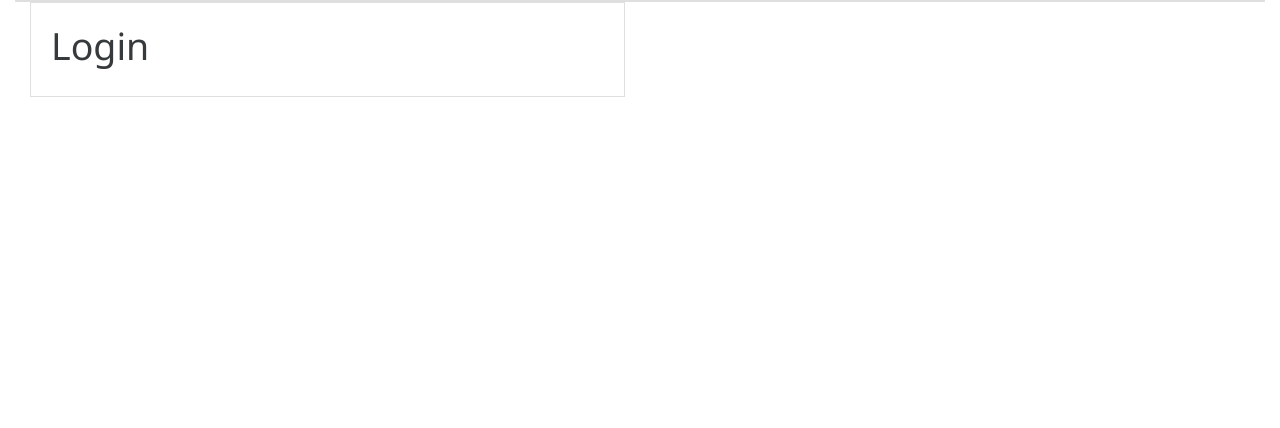
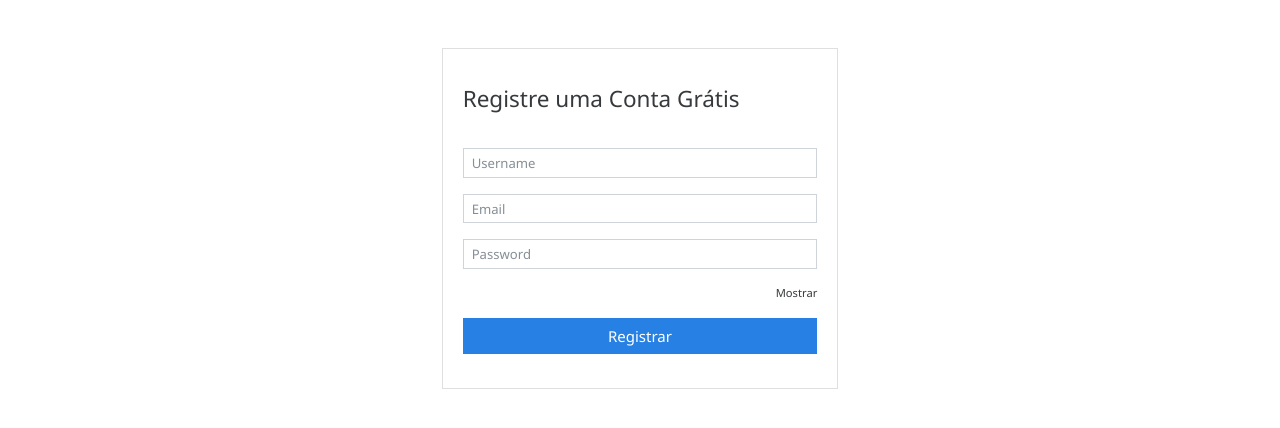
Before and after one commit to geovanipaz/Site-Despesas-e-Receitas, a Django app: page /autenticacao/registrar in a window 1280 px wide. Shown: the top 428 px of the page. Run offline with Django 4.2, Linux system fonts and the light colour scheme; some libraries are stand-ins or nearby versions.

Commit message:
página de registro

```diff
--- a/despesaswebsite/authentication/urls.py
+++ b/despesaswebsite/authentication/urls.py
@@ -1,6 +1,9 @@
-from .views import RegistrationView
+from .views import RegistrationView, UsernameValidationView
 from django.urls import path
+from django.views.decorators.csrf import csrf_exempt
 
 urlpatterns = [
-    path('registrar', RegistrationView.as_view(), name='registrar')
+    path('registrar', RegistrationView.as_view(), name='registrar'),
+    path('validar-username', csrf_exempt(UsernameValidationView.as_view())
+         , name='validar-username')
 ]
--- a/despesaswebsite/authentication/views.py
+++ b/despesaswebsite/authentication/views.py
@@ -1,6 +1,24 @@
+from curses.ascii import isalnum
 from django.shortcuts import render
 from django.views import View
+from django.contrib.auth.models import User
+import json
+from django.http import JsonResponse
 # Create your views here.
+
+class UsernameValidationView(View):
+    def post(self, request):
+        data = json.loads(request.body)
+        username = data['username']
+
+        if not str(username).isalnum():
+            return JsonResponse({'username_erro':'Username deve conter apenas '
+                                 'caracteres alfanumericos'}, status=400)
+
+        if User.objects.filter(username=username).exists():
+            return JsonResponse({'username_erro':'Username já está sendo usado. '
+                                 'Escolha outro'}, status=409)
+        return JsonResponse({'username_valid': True})
 
 class RegistrationView(View):
     def get(self, request):
--- a/despesaswebsite/despesaswebsite/settings.py
+++ b/despesaswebsite/despesaswebsite/settings.py
@@ -38,7 +38,8 @@ INSTALLED_APPS = [
     'django.contrib.sessions',
     'django.contrib.messages',
     'django.contrib.staticfiles',
-    'expenses'
+    'expenses',
+    'authentication',
 ]
 
 MIDDLEWARE = [
--- /dev/null
+++ b/despesaswebsite/despesaswebsite/static/js/register.js
@@ -0,0 +1,5 @@
+const usernameField = document.querySelector('#usernameField')
+
+usernameField.addEventListener("keyup", () => {
+    console.log('7777', 8888)
+})
--- a/despesaswebsite/templates/authentication/register.html
+++ b/despesaswebsite/templates/authentication/register.html
@@ -1,9 +1,55 @@
 {% extends "base_auth.html" %}
+{% load static %}
+
 
 {% block content %}
-  <div class="card">
-    <div class="card-body">
-        <h1>Login</h1>
+  <div class="row">
+    <div class="col-md-4"></div>
+    <div class="col-md-4">
+      <div class="card mt-5">
+
+        <div class="card-body">
+          <div class="card-title py-3">
+            <h4>Registre uma Conta Grátis</h4>
+          </div>
+
+          <form action="" method="post">
+            <div class="form-group">
+              <input
+                type="text"
+                name="username"
+                placeholder="Username"
+                id="usernameField"
+                class="form-control form-control-sm"
+              />
+            </div>
+            <div class="form-group">
+              <input
+                type="email"
+                name="email"
+                placeholder="Email"
+                id="emailField"
+                class="form-control form-control-sm"
+              />
+            </div>
+            <div class="form-group">
+              <input
+                type="password"
+                name="password"
+                placeholder="Password"
+                id="passwordField"
+                class="form-control form-control-sm"
+              />
+              <small class="float-right py-3">Mostrar</small>
+            </div>
+            <input type="submit" value="Registrar" class="btn btn-block btn-primary">
+          </form>
+        </div>
+        </div>
+      </div>
     </div>
+    <div class="col-md-4"></div>
   </div>
+
+<script src="{% static 'js/register.js' %}"></script>
 {% endblock content %}
--- a/despesaswebsite/templates/base_auth.html
+++ b/despesaswebsite/templates/base_auth.html
@@ -32,22 +32,9 @@
   <div class="row">
 
 
-    <main class="col-md-12"> <div class="card">
+    <main class="col-md-12">
 
-    </div>
-
-        <div class="col-md-3">
-
-        </div>
-
-        <div class="col-md-6">
-            {% block content %}{% endblock content %}
-        </div>
-
-        <div class="col-md-3">
-
-        </div>
-
+      {% block content %}{% endblock content %}
 
     </main>
   </div>
```
